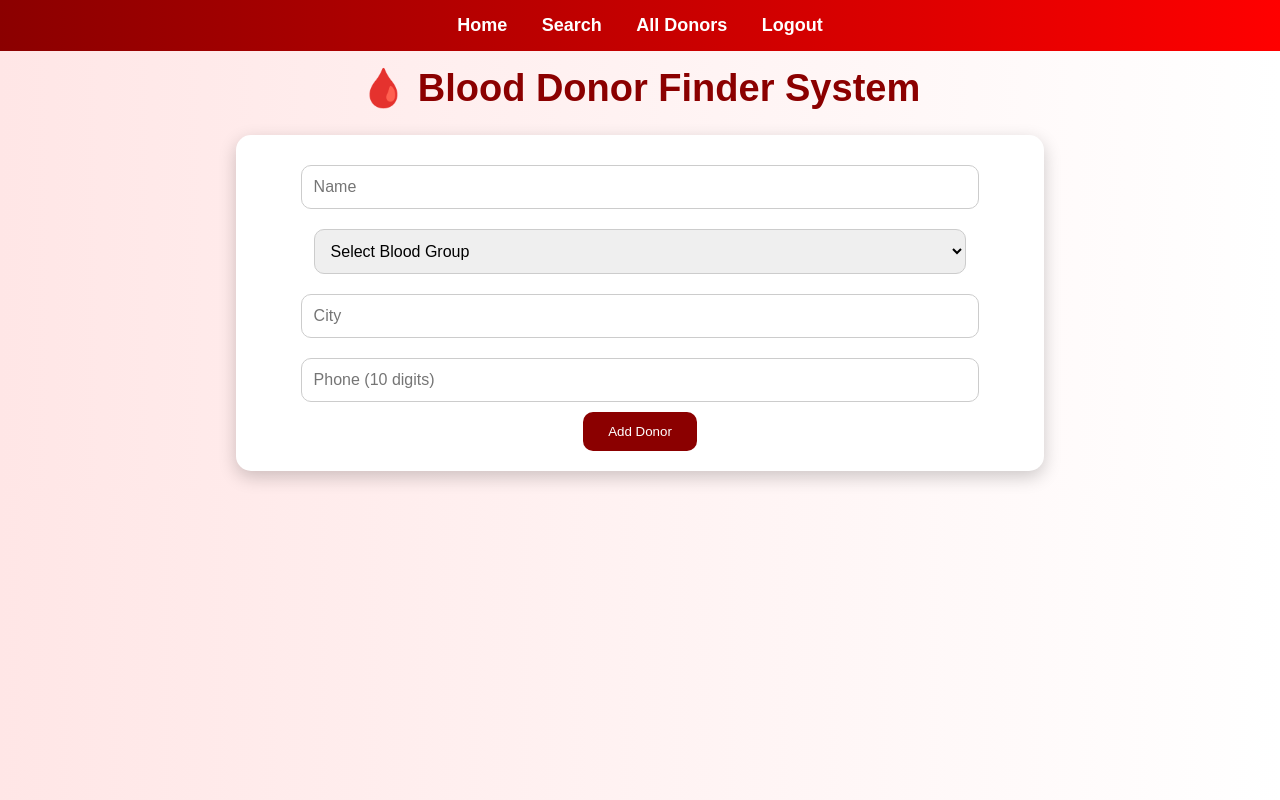
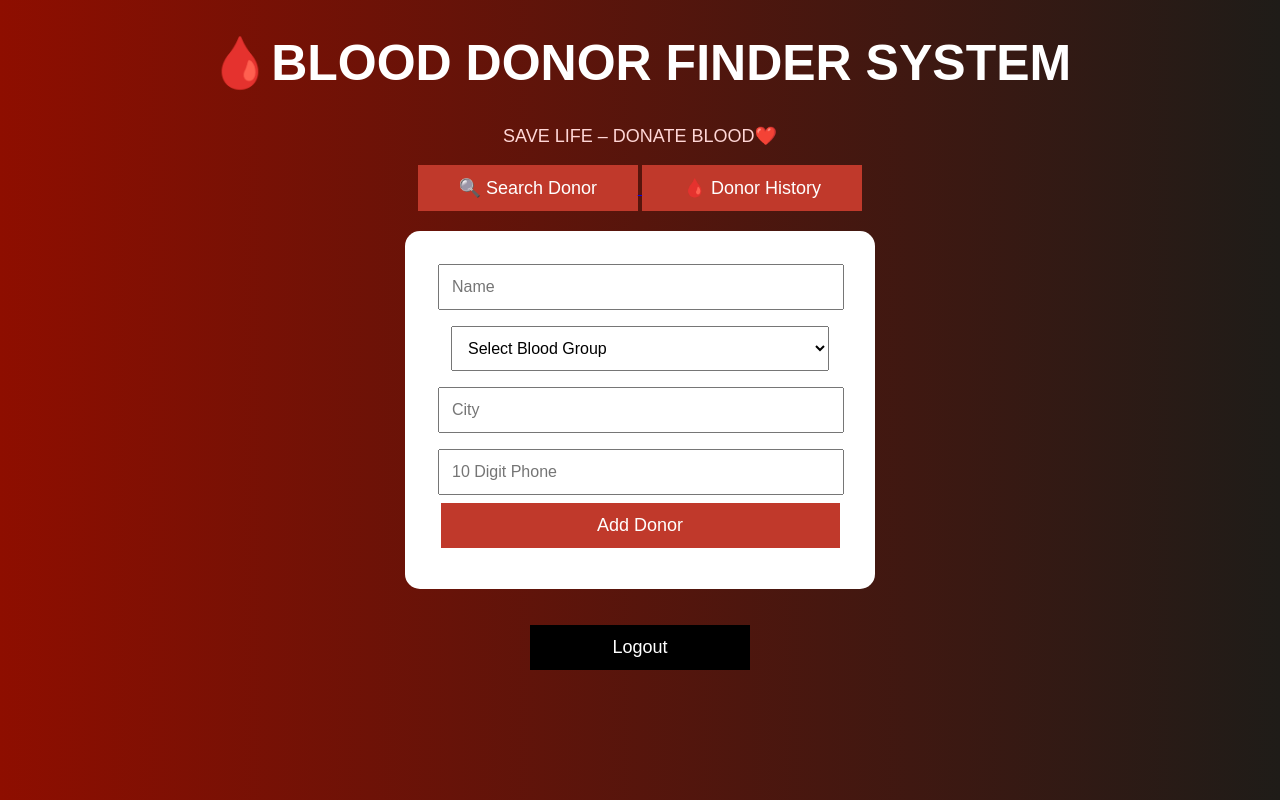
Before and after one commit to Maryum-Nuha/blood-donor-finder, a Flask app: page / in a window 1280 px wide. Run offline with Flask 3, Linux system fonts and the light colour scheme; the visitor is signed in with stand-in values (Sample User, id 1).

Commit message:
new features

```diff
--- a/app.py
+++ b/app.py
@@ -1,5 +1,6 @@
 from flask import Flask, render_template, request, redirect, session
 import sqlite3
+from datetime import datetime
 
 app = Flask(__name__)
 app.secret_key = "blood123"
@@ -8,15 +9,18 @@ app.secret_key = "blood123"
 def init_db():
     conn = sqlite3.connect("donors.db")
     c = conn.cursor()
+
     c.execute("""
     CREATE TABLE IF NOT EXISTS donors (
         id INTEGER PRIMARY KEY AUTOINCREMENT,
         name TEXT,
         blood_group TEXT,
         city TEXT,
-        phone TEXT
+        phone TEXT,
+        date_time TEXT
     )
     """)
+
     conn.commit()
     conn.close()
 
@@ -25,11 +29,19 @@ init_db()
 # ---------- LOGIN ----------
 @app.route("/login", methods=["GET", "POST"])
 def login():
+
     if request.method == "POST":
-        if request.form["username"] == "admin" and request.form["password"] == "admin123":
-            session["user"] = "admin"
+
+        username = request.form["username"]
+        password = request.form["password"]
+
+        if username == "admin" and password == "admin123":
+            session["user"] = username
             return redirect("/")
-        return "Invalid login"
+
+        else:
+            return "Invalid Login"
+
     return render_template("login.html")
 
 # ---------- LOGOUT ----------
@@ -41,57 +53,96 @@ def logout():
 # ---------- HOME ----------
 @app.route("/", methods=["GET", "POST"])
 def home():
+
     if "user" not in session:
         return redirect("/login")
 
     msg = ""
 
     if request.method == "POST":
+
         name = request.form["name"]
         blood_group = request.form["blood_group"]
         city = request.form["city"]
         phone = request.form["phone"]
 
+        # PHONE VALIDATION
+        if not phone.isdigit() or len(phone) != 10:
+            msg = "❌ Phone number must be 10 digits"
+            return render_template("index.html", msg=msg)
+
+        # DATE & TIME
+        date_time = datetime.now().strftime("%d-%m-%Y %H:%M:%S")
+
         conn = sqlite3.connect("donors.db")
         c = conn.cursor()
-        c.execute("INSERT INTO donors VALUES (NULL,?,?,?,?)",
-                  (name, blood_group, city, phone))
+
+        c.execute("""
+        INSERT INTO donors (name, blood_group, city, phone, date_time)
+        VALUES (?, ?, ?, ?, ?)
+        """, (name, blood_group, city, phone, date_time))
+
         conn.commit()
         conn.close()
 
-        msg = "✔ Donor Added Successfully!"
+        msg = "✔ Donor Added Successfully"
 
     return render_template("index.html", msg=msg)
 
 # ---------- SEARCH ----------
 @app.route("/search", methods=["GET", "POST"])
 def search():
+
     if "user" not in session:
         return redirect("/login")
 
     data = []
+    message = ""
 
     if request.method == "POST":
-        bg = request.form["blood_group"]
+
+        blood_group = request.form["blood_group"]
 
         conn = sqlite3.connect("donors.db")
         c = conn.cursor()
-        c.execute("SELECT * FROM donors WHERE blood_group=?", (bg,))
+
+        c.execute("""
+        SELECT * FROM donors
+        WHERE blood_group = ?
+        """, (blood_group,))
+
         data = c.fetchall()
+
         conn.close()
 
-    return render_template("search.html", data=data)
+        if len(data) == 0:
+            message = "❌ No Donors Found"
+        else:
+            message = f"✔ {len(data)} Donor(s) Found"
 
-# ---------- ALL DONORS ----------
+    return render_template(
+        "search.html",
+        data=data,
+        message=message
+    )
+
+# ---------- DONOR HISTORY ----------
 @app.route("/donors")
 def donors():
+
     if "user" not in session:
         return redirect("/login")
 
     conn = sqlite3.connect("donors.db")
     c = conn.cursor()
-    c.execute("SELECT * FROM donors")
+
+    c.execute("""
+    SELECT * FROM donors
+    ORDER BY id DESC
+    """)
+
     data = c.fetchall()
+
     conn.close()
 
     return render_template("donors.html", data=data)
@@ -99,32 +150,49 @@ def donors():
 # ---------- DELETE ----------
 @app.route("/delete/<int:id>")
 def delete(id):
+
     conn = sqlite3.connect("donors.db")
     c = conn.cursor()
+
     c.execute("DELETE FROM donors WHERE id=?", (id,))
+
     conn.commit()
     conn.close()
+
     return redirect("/donors")
 
 # ---------- EDIT ----------
 @app.route("/edit/<int:id>", methods=["GET", "POST"])
 def edit(id):
+
     conn = sqlite3.connect("donors.db")
     c = conn.cursor()
 
     if request.method == "POST":
-        c.execute("""UPDATE donors SET name=?, blood_group=?, city=?, phone=? WHERE id=?""",
-                  (request.form["name"], request.form["blood_group"],
-                   request.form["city"], request.form["phone"], id))
+
+        name = request.form["name"]
+        blood_group = request.form["blood_group"]
+        city = request.form["city"]
+        phone = request.form["phone"]
+
+        c.execute("""
+        UPDATE donors
+        SET name=?, blood_group=?, city=?, phone=?
+        WHERE id=?
+        """, (name, blood_group, city, phone, id))
+
         conn.commit()
         conn.close()
+
         return redirect("/donors")
 
     c.execute("SELECT * FROM donors WHERE id=?", (id,))
     donor = c.fetchone()
+
     conn.close()
 
     return render_template("edit.html", donor=donor)
 
+# ---------- RUN ----------
 if __name__ == "__main__":
     app.run(debug=True)
--- a/static/style.css
+++ b/static/style.css
@@ -1,92 +1,64 @@
 body {
+    margin: 0;
     font-family: Arial;
-    margin: 0;
-    background: linear-gradient(to right, #ffe6e6, #ffffff);
+    background: linear-gradient(to right, #8e0e00, #1f1c18);
+    color: white;
     text-align: center;
 }
 
 h1 {
-    color: darkred;
-    font-size: 38px;
-    margin-top: 15px;
+    font-size: 50px;
 }
 
-h2 {
-    color: #8B0000;
-    font-size: 28px;
+.tagline {
+    font-size: 18px;
+    color: #ffd6d6;
 }
 
-/* NAVBAR */
-.navbar {
-    background: linear-gradient(90deg, darkred, red);
-    padding: 15px;
-}
-
-.navbar a {
-    color: white;
-    text-decoration: none;
-    margin: 15px;
-    font-size: 18px;
-    font-weight: bold;
-}
-
-/* FORM */
-.form-box {
+.card {
     background: white;
-    width: 60%;
+    color: black;
+    width: 420px;
     margin: auto;
-    margin-top: 20px;
-    padding: 20px;
+    padding: 25px;
     border-radius: 15px;
-    box-shadow: 0px 6px 18px rgba(0,0,0,0.2);
 }
 
 input, select {
-    width: 85%;
+    width: 90%;
     padding: 12px;
-    margin: 10px;
-    border-radius: 10px;
-    border: 1px solid #ccc;
+    margin: 8px;
     font-size: 16px;
 }
 
 button {
-    padding: 12px 25px;
-    background: darkred;
+    width: 95%;
+    padding: 12px;
+    background: #c0392b;
     color: white;
     border: none;
-    border-radius: 10px;
-    cursor: pointer;
+    font-size: 18px;
 }
 
 button:hover {
-    background: red;
+    background: #a93226;
 }
 
-/* TABLE (GOOD SIMPLE LOOK) */
 table {
-    width: 90%;
+    width: 95%;
     margin: auto;
-    margin-top: 25px;
+    margin-top: 20px;
     background: white;
+    color: black;
     border-collapse: collapse;
-    font-size: 18px;
-    box-shadow: 0px 6px 15px rgba(0,0,0,0.15);
-}
-
-th, td {
-    padding: 14px;
-    border: 1px solid #ddd;
-    text-align: center;
 }
 
 th {
     background: darkred;
     color: white;
+    padding: 10px;
 }
 
-.msg {
-    color: green;
-    font-weight: bold;
-    font-size: 18px;
+td {
+    padding: 10px;
 }
--- a/templates/index.html
+++ b/templates/index.html
@@ -1,42 +1,79 @@
 <!DOCTYPE html>
 <html>
 <head>
-    <title>Home</title>
+    <title>Blood Donor Finder</title>
     <link rel="stylesheet" href="/static/style.css">
 </head>
 <body>
 
-<div class="navbar">
-    <a href="/">Home</a>
-    <a href="/search">Search</a>
-    <a href="/donors">All Donors</a>
-    <a href="/logout">Logout</a>
+<h1>🩸BLOOD DONOR FINDER SYSTEM</h1>
+
+<p class="tagline">
+SAVE LIFE – DONATE BLOOD❤️
+</p>
+
+<!-- TOP BUTTONS -->
+
+<div style="margin-bottom:20px;">
+
+<a href="/search">
+    <button style="width:220px;">🔍 Search Donor</button>
+</a>
+
+<a href="/donors">
+    <button style="width:220px;">🩸 Donor History</button>
+</a>
+
 </div>
 
-<h1>🩸 Blood Donor Finder System</h1>
+<!-- FORM CARD -->
 
-<div class="form-box">
+<div class="card">
+
 <form method="POST">
 
-    <input name="name" placeholder="Name" required>
+<input type="text" name="name" placeholder="Name" required>
 
-    <select name="blood_group" required>
-        <option value="">Select Blood Group</option>
-        <option>A+</option><option>A-</option>
-        <option>B+</option><option>B-</option>
-        <option>O+</option><option>O-</option>
-        <option>AB+</option><option>AB-</option>
-    </select>
+<select name="blood_group" required>
 
-    <input name="city" placeholder="City" required>
+    <option value="">Select Blood Group</option>
 
-    <input name="phone" placeholder="Phone (10 digits)" pattern="[0-9]{10}" required>
+    <option>A+</option>
+    <option>A-</option>
+    <option>B+</option>
+    <option>B-</option>
+    <option>O+</option>
+    <option>O-</option>
+    <option>AB+</option>
+    <option>AB-</option>
 
-    <button>Add Donor</button>
+</select>
+
+<input type="text" name="city" placeholder="City" required>
+
+<input type="text" name="phone" placeholder="10 Digit Phone" required>
+
+<button type="submit">
+    Add Donor
+</button>
+
 </form>
+
+<p style="color:green;">
+{{ msg }}
+</p>
+
 </div>
 
-<p class="msg">{{ msg }}</p>
+<br><br>
+
+<!-- LOGOUT BUTTON AT BOTTOM -->
+
+<a href="/logout">
+    <button style="width:220px; background:black;">
+        Logout
+    </button>
+</a>
 
 </body>
 </html>
```
Also changed, not shown: templates/donors.html (+13 -21 lines), templates/edit.html (+22 -13 lines), templates/history.html (+5 -34 lines), templates/login.html (+13 -8 lines), templates/search.html (+35 -22 lines), donors.db.
